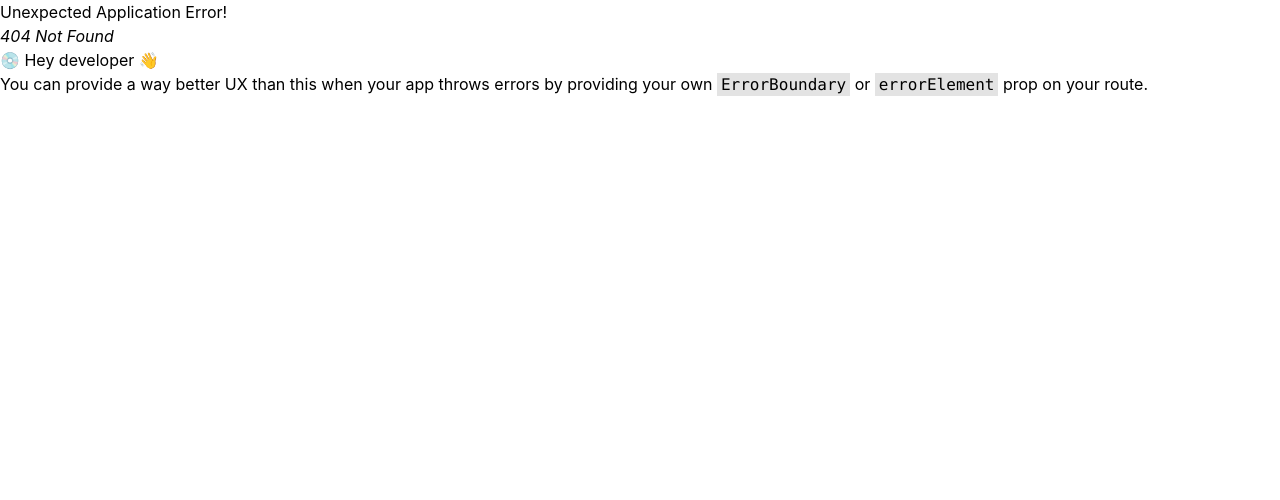
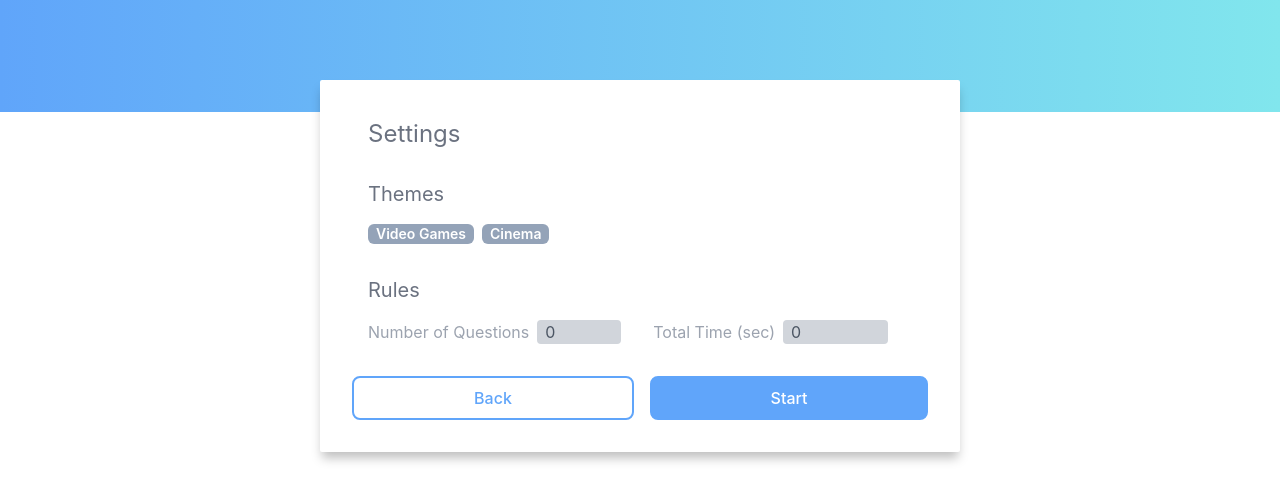
Before and after one commit to MarceloSants/quiz-game, a React (Vite) app: page /game-setting in a window 1280 px wide. Before the commit this address had no page. Shown: the top 500 px of the page. Built offline with nearby package versions, Linux system fonts and the light colour scheme.

Commit message:
Add game run settings page
- Ready for test
- Using mock questions
- Theme selection not working
- Add Sonner to use toaster

```diff
--- a/package.json
+++ b/package.json
@@ -13,7 +13,8 @@
     "lucide-react": "^0.414.0",
     "react": "^18.3.1",
     "react-dom": "^18.3.1",
-    "react-router-dom": "^6.25.1"
+    "react-router-dom": "^6.25.1",
+    "sonner": "^1.5.0"
   },
   "devDependencies": {
     "@types/react": "^18.3.3",
--- a/src/lib/question-themes.ts
+++ b/src/lib/question-themes.ts
@@ -7,7 +7,7 @@ export const questionThemes: QuestionTheme[] = [
     color: 'bg-red-400',
   },
   {
-    code: 'cinema',
+    code: 'cinema1',
     name: 'Cinema',
     color: 'bg-purple-400',
   },
--- a/src/pages/components/header.tsx
+++ b/src/pages/components/header.tsx
@@ -1,5 +1,5 @@
 type Props = {
-  children: JSX.Element | JSX.Element[];
+  children: JSX.Element | JSX.Element[] | undefined;
 };
 
 function Header({ children }: Props) {
--- /dev/null
+++ b/src/pages/game-run-settings-page/index.tsx
@@ -0,0 +1,165 @@
+import { FormEvent, useState } from 'react';
+import { Toaster, toast } from 'sonner';
+
+import { questionThemes } from '../../lib/question-themes';
+
+import { Header } from '../components/header';
+import { useNavigate } from 'react-router-dom';
+
+function GameRunSettingsPage() {
+  const navigate = useNavigate();
+  const [selectedThemes, setSelectedThemes] = useState<string[]>([]);
+  const [numberOfQuestions, setNumberOfQuestions] = useState(0);
+  const [totalTime, setTotalTime] = useState(0);
+
+  const handleThemeClick = (code: string) => {
+    const index = selectedThemes.findIndex((themeCode) => themeCode === code);
+
+    if (index === -1) {
+      setSelectedThemes((prev) => {
+        return [...prev, code];
+      });
+    } else {
+      setSelectedThemes((prev) => {
+        const newSelectedThemes = [...prev];
+        newSelectedThemes.splice(index, 1);
+
+        return newSelectedThemes;
+      });
+    }
+  };
+
+  const handleReturn = () => {
+    console.log('Should return to start page');
+    // navigate('/', { state: { selectedThemes: selectedThemes } });
+  };
+
+  const handleGameStart = (event: FormEvent<HTMLFormElement>) => {
+    event.preventDefault();
+    if (selectedThemes.length == 0) {
+      console.log('Should select at least one theme');
+      toast.warning('Should select at least one theme');
+      return;
+    }
+
+    const data = new FormData(event.currentTarget);
+    const values = Object.fromEntries(data.entries());
+    // console.log(values);
+    navigate('/quiz', {
+      state: {
+        selectedThemes: selectedThemes,
+        numberOfQuestions: values.numberOfQuestions,
+        totalTime: values.totalTime,
+      },
+    });
+  };
+
+  return (
+    <>
+      <Toaster
+        toastOptions={{
+          classNames: {
+            warning: 'text-yellow-400',
+            title: 'text-gray-700',
+          },
+        }}
+      />
+
+      <div className='w-full flex flex-col items-center justify-start relative'>
+        <Header>{<></>}</Header>
+        <div className='bg-white w-2/4 h-max p-8 rounded-sm absolute top-20 shadow-cardShadow'>
+          <div className='flex flex-col gap-4 sm:gap-2 lg:gap-6 xl:gap-8 2xl:gap-12'>
+            <div className='flex flex-col px-4 gap-2'>
+              <div className='flex items-center justify-between'></div>
+              <h1 className='text-gray-500 text-2xl leading-7'>Settings</h1>
+            </div>
+            <div className='flex flex-col gap-8'>
+              <div className='flex flex-col gap-4 text-gray-500 px-4'>
+                <h2 className='text-xl'>Themes</h2>
+
+                <div className='flex gap-2 flex-wrap'>
+                  {questionThemes.map((theme) => {
+                    return (
+                      <button
+                        key={theme.code}
+                        onClick={() => {
+                          handleThemeClick(theme.code);
+                        }}
+                        className={`${selectedThemes.includes(theme.code) ? theme.color : 'bg-slate-400'} w-fit rounded-md px-2`}
+                      >
+                        <p className='text-white text-sm font-semibold'>
+                          {theme.name}
+                        </p>
+                      </button>
+                    );
+                  })}
+                </div>
+              </div>
+
+              <div className='flex flex-col gap-4 text-gray-500 px-4'>
+                <h2 className='text-xl'>Rules</h2>
+                <form
+                  id='ruleForm'
+                  className='flex gap-8 flex-wrap'
+                  onSubmit={handleGameStart}
+                >
+                  <div className='flex gap-2'>
+                    <p className=' text-gray-400'>Number of Questions</p>
+                    <input
+                      type='number'
+                      form='ruleForm'
+                      name='numberOfQuestions'
+                      min={5}
+                      max={8}
+                      value={numberOfQuestions}
+                      onChange={(input) => {
+                        setNumberOfQuestions(parseInt(input.target.value));
+                      }}
+                      className='bg-gray-300 text-gray-600 rounded px-2'
+                    />
+                  </div>
+                  <div className='flex gap-2'>
+                    <p className='text-gray-400'>Total Time (sec)</p>
+                    <input
+                      type='number'
+                      form='ruleForm'
+                      name='totalTime'
+                      min={60}
+                      max={300}
+                      value={totalTime}
+                      onChange={(input) => {
+                        setTotalTime(parseInt(input.target.value));
+                      }}
+                      className='bg-gray-300 text-gray-600 rounded px-2'
+                    />
+                  </div>
+                </form>
+              </div>
+            </div>
+            <div className='flex gap-4 items-end justify-center'>
+              <button
+                onClick={() => {
+                  handleReturn();
+                }}
+                className='flex-1 py-2 border-2 rounded-lg border-blue-400 text-blue-400 font-medium'
+              >
+                Back
+              </button>
+              <div className='flex flex-1 flex-col items-center'>
+                <button
+                  form='ruleForm'
+                  type='submit'
+                  className='w-full py-2 border-2 rounded-lg border-blue-400 text-white bg-blue-400 font-medium'
+                >
+                  Start
+                </button>
+              </div>
+            </div>
+          </div>
+        </div>
+      </div>
+    </>
+  );
+}
+
+export { GameRunSettingsPage };
--- a/src/pages/quiz-page/index.tsx
+++ b/src/pages/quiz-page/index.tsx
@@ -3,23 +3,32 @@ import { Check, X } from 'lucide-react';
 
 import { QuizOption } from './components/quiz-option';
 import { Timer } from './components/timer';
-import { useNavigate } from 'react-router-dom';
+import { useLocation, useNavigate } from 'react-router-dom';
 import { Header } from '../components/header';
 
-import { questions } from '../../mocks/questions';
+import { questions as mockQuestions } from '../../mocks/questions';
 import { questionThemes } from '../../lib/question-themes';
 import { AnswerOption, QuestionTheme } from '../../types/types';
 
-const initialAnswers = Array.from({ length: questions.length }, () => -1);
+interface QuizPageLocationState {
+  selectedThemes: string[];
+  numberOfQuestions: number;
+  totalTime: number;
+}
 
 function QuizPage() {
   const navigate = useNavigate();
+  const location = useLocation();
+  const quizPageLocationState: QuizPageLocationState = location?.state;
+  const questions = mockQuestions;
 
   const [correctAnswers, SetCorrectAnswers] = useState(0);
   const [wrongAnswers, SetWrongAnswers] = useState(0);
-  const [answers, setAnswers] = useState<number[]>(initialAnswers);
+  const [answers, setAnswers] = useState<number[]>(
+    Array.from({ length: quizPageLocationState.numberOfQuestions }, () => -1)
+  );
+
   const [skippedQuestions, setSkippedQuestions] = useState<number[]>([]);
-
   const [selectedAnswer, SetSelectedAnswer] = useState(-1);
   const [currentQuestion, SetCurrentQuestion] = useState(0);
   const [isAnswerConfirmed, SetIsAnswerConfirmed] = useState(false);
@@ -48,7 +57,6 @@ function QuizPage() {
 
     const newAnswers = [...answers];
     newAnswers[currentQuestion] = selectedAnswer;
-
     setAnswers(newAnswers);
     SetIsAnswerConfirmed(true);
   };
@@ -135,7 +143,7 @@ function QuizPage() {
           </div>
         </div>
         <Timer
-          totalDuration={90}
+          totalDuration={quizPageLocationState['totalTime']}
           handleTimeOver={handleTimeOver}
         />
       </Header>
@@ -143,7 +151,9 @@ function QuizPage() {
         <div className='flex flex-col gap-4 sm:gap-2 lg:gap-6 xl:gap-8 2xl:gap-12'>
           <div className='flex flex-col px-4 gap-2'>
             <div className='flex items-center justify-between'>
-              <p className='text-gray-400'>{`Question ${currentQuestion + 1} (${questions.length} remaining)`}</p>
+              <p className='text-gray-400'>{`Question ${currentQuestion + 1} (${
+                questions.length
+              } remaining)`}</p>
               <div className='flex gap-1'>
                 {currentQuestionTheme ? (
                   <div
```
Also changed, not shown: src/app.tsx (+6 -1 lines), 1 other file (tests, documents, lock files or other folders).
